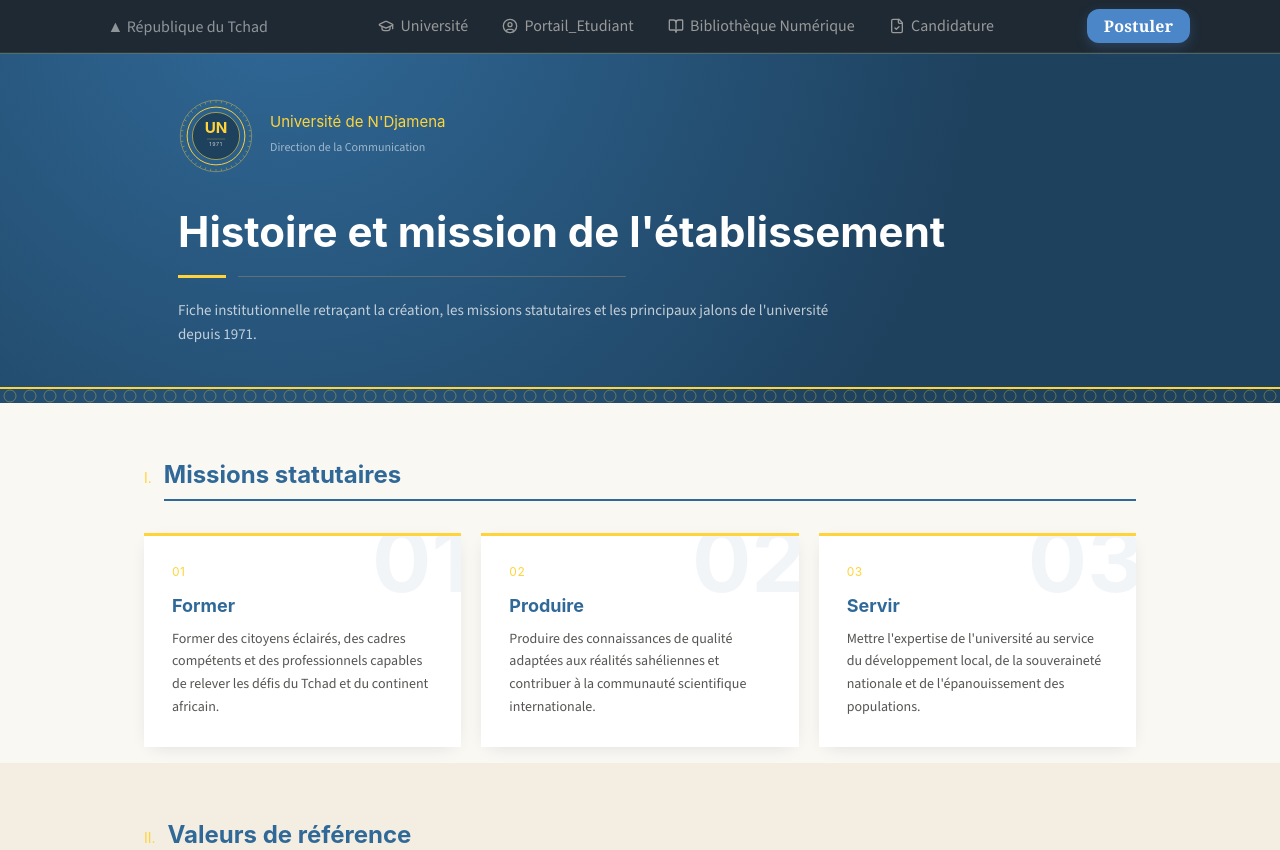
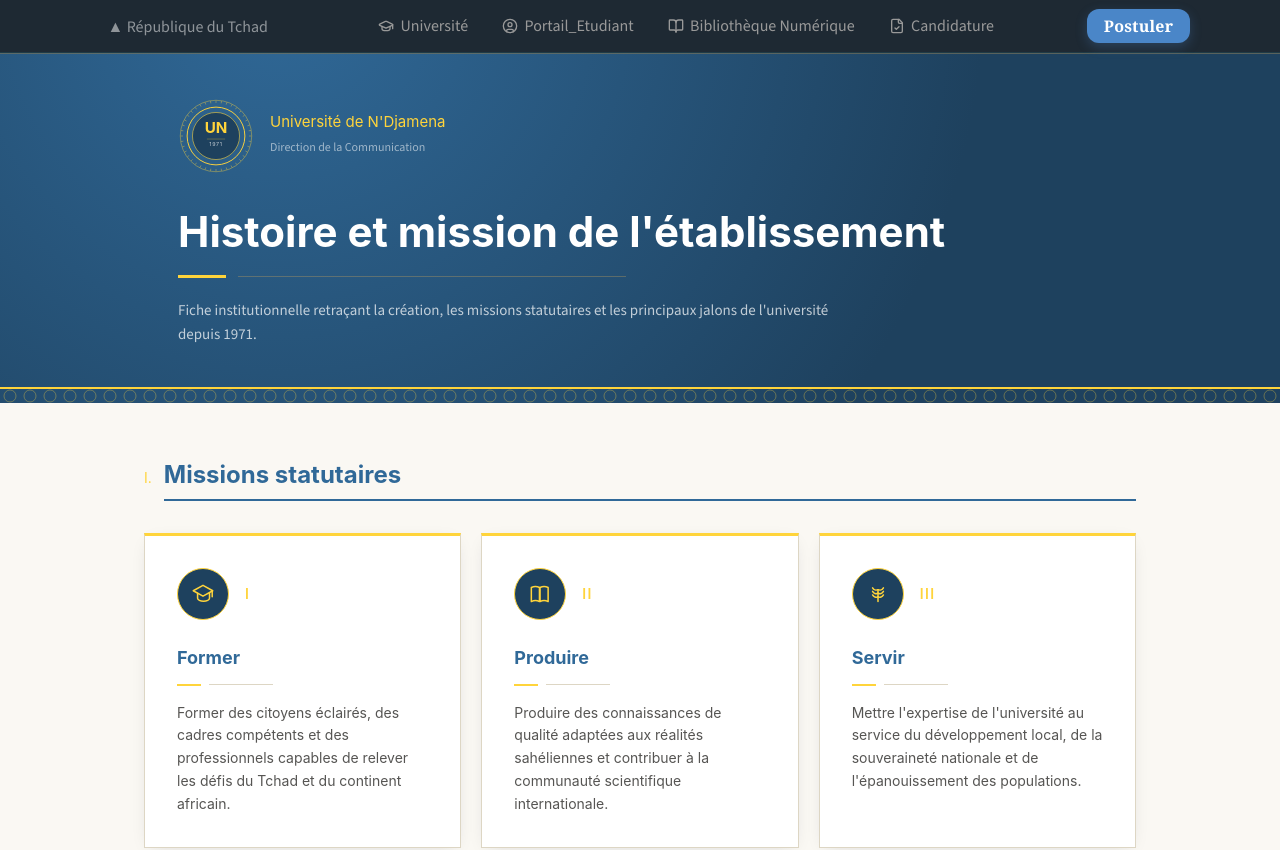
Before and after one commit to Barya696/universite-ndjamena-official-web, a React (Vite) app in the folder frontend/: page /universite/a-propos/histoire-mission in a window 1280 px wide. Shown: the top 850 px of the page. Built offline with nearby package versions, Linux system fonts and the light colour scheme.

Commit message:
Histoire & Mission update 2

```diff
--- a/frontend/src/app/Components/Universites/A_propos/HistoireMission.tsx
+++ b/frontend/src/app/Components/Universites/A_propos/HistoireMission.tsx
@@ -40,9 +40,9 @@ const JALONS = [
 ];
 
 const MISSION = [
-  { num: "01", t: "Former", d: "Former des citoyens éclairés, des cadres compétents et des professionnels capables de relever les défis du Tchad et du continent africain." },
-  { num: "02", t: "Produire", d: "Produire des connaissances de qualité adaptées aux réalités sahéliennes et contribuer à la communauté scientifique internationale." },
-  { num: "03", t: "Servir", d: "Mettre l'expertise de l'université au service du développement local, de la souveraineté nationale et de l'épanouissement des populations." },
+  { num: "I", icon: "former" as const, t: "Former", d: "Former des citoyens éclairés, des cadres compétents et des professionnels capables de relever les défis du Tchad et du continent africain." },
+  { num: "II", icon: "produire" as const, t: "Produire", d: "Produire des connaissances de qualité adaptées aux réalités sahéliennes et contribuer à la communauté scientifique internationale." },
+  { num: "III", icon: "servir" as const, t: "Servir", d: "Mettre l'expertise de l'université au service du développement local, de la souveraineté nationale et de l'épanouissement des populations." },
 ];
 
 const VALEURS = [
@@ -82,6 +82,44 @@ function Seal({ size = 76 }: { size?: number }) {
         1971
       </text>
     </svg>
+  );
+}
+
+// Small line-art emblem for each mission, set in the same navy-fill /
+// gold-stroke medallion language as the header seal.
+function MissionIcon({ kind }: { kind: "former" | "produire" | "servir" }) {
+  return (
+    <span
+      className="inline-flex items-center justify-center shrink-0"
+      style={{ width: 52, height: 52, borderRadius: "9999px", background: NAVY_DEEP, border: `1px solid ${GOLD}` }}
+    >
+      <svg width="26" height="26" viewBox="0 0 24 24" fill="none" stroke={GOLD} strokeWidth="1.4" strokeLinecap="round" strokeLinejoin="round">
+        {kind === "former" && (
+          <>
+            <path d="M12 4 3 9l9 5 9-5-9-5Z" />
+            <path d="M7 11.2V16c0 1.4 2.5 2.6 5.5 2.6S18 17.4 18 16v-4.8" />
+            <path d="M20.5 9v5.5" />
+          </>
+        )}
+        {kind === "produire" && (
+          <>
+            <path d="M4 6c2.2-1.1 5.3-1.1 7.5 0v13c-2.2-1.1-5.3-1.1-7.5 0Z" />
+            <path d="M19.5 6c-2.2-1.1-5.3-1.1-7.5 0v13c2.2-1.1 5.3-1.1 7.5 0Z" />
+          </>
+        )}
+        {kind === "servir" && (
+          <>
+            <path d="M12 19V8" />
+            <path d="M12 8c-1.8.9-4 .1-5-1.7" />
+            <path d="M12 11.3c-1.8.9-4 .1-5-1.7" />
+            <path d="M12 14.6c-1.8.9-4 .1-5-1.7" />
+            <path d="M12 8c1.8.9 4 .1 5-1.7" />
+            <path d="M12 11.3c1.8.9 4 .1 5-1.7" />
+            <path d="M12 14.6c1.8.9 4 .1 5-1.7" />
+          </>
+        )}
+      </svg>
+    </span>
   );
 }
 
@@ -146,23 +184,26 @@ export default function HistoireMission() {
           {MISSION.map((b) => (
             <div
               key={b.t}
-              className="relative overflow-hidden p-7 bg-white"
-              style={{ boxShadow: SHADOW, borderTop: `3px solid ${GOLD}` }}
+              className="relative p-8 bg-white"
+              style={{ boxShadow: SHADOW, border: `1px solid ${LINE}`, borderTop: `3px solid ${GOLD}` }}
             >
-              <span
-                aria-hidden
-                className="absolute -right-2 -top-5 select-none pointer-events-none"
-                style={{ fontFamily: FONT, fontSize: "88px", fontWeight: 700, color: NAVY, opacity: 0.06, lineHeight: 1 }}
-              >
-                {b.num}
-              </span>
-              <p className="text-xs mb-3 relative" style={{ color: GOLD, fontFamily: FONT, letterSpacing: "0.04em" }}>
-                {b.num}
-              </p>
-              <h3 className="text-lg font-bold mb-2 relative" style={{ color: NAVY, fontFamily: FONT }}>
+              <div className="flex items-center gap-4 mb-6">
+                <MissionIcon kind={b.icon} />
+                <span
+                  className="text-sm"
+                  style={{ color: GOLD, fontFamily: FONT, letterSpacing: "0.1em", fontWeight: 600 }}
+                >
+                  {b.num}
+                </span>
+              </div>
+              <h3 className="text-lg font-bold mb-3" style={{ color: NAVY, fontFamily: FONT }}>
                 {b.t}
               </h3>
-              <p className="leading-relaxed text-sm relative" style={{ color: INK_SOFT }}>
+              <div className="flex items-center gap-2 mb-4" style={{ maxWidth: 96 }}>
+                <div style={{ width: 24, height: 2, background: GOLD }} />
+                <div style={{ flex: 1, height: 1, background: LINE }} />
+              </div>
+              <p className="leading-relaxed text-sm" style={{ color: INK_SOFT, fontFamily: FONT }}>
                 {b.d}
               </p>
             </div>
```
